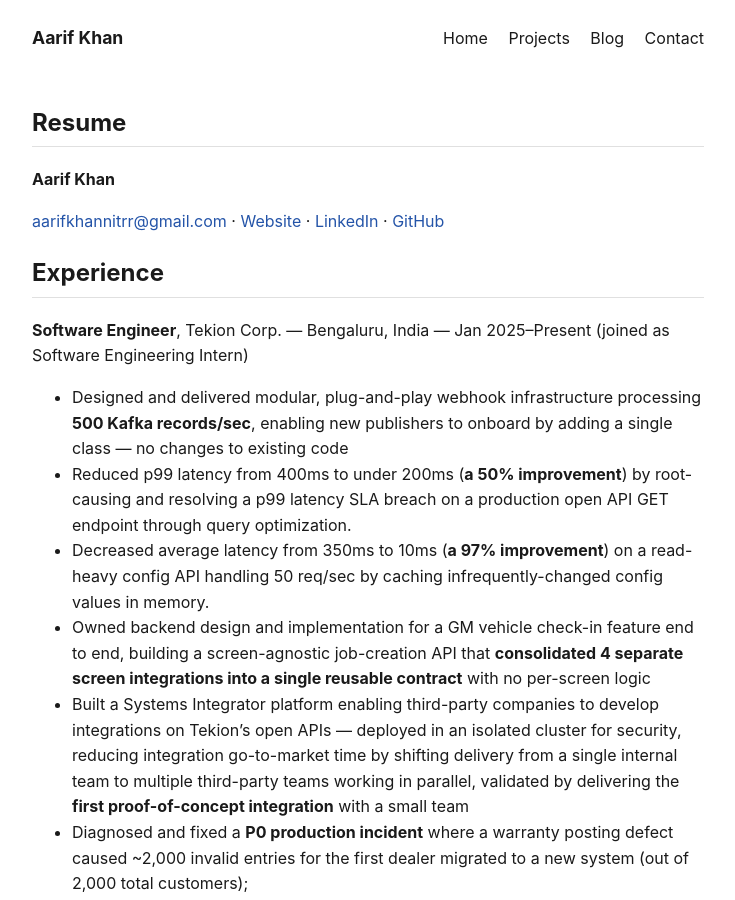
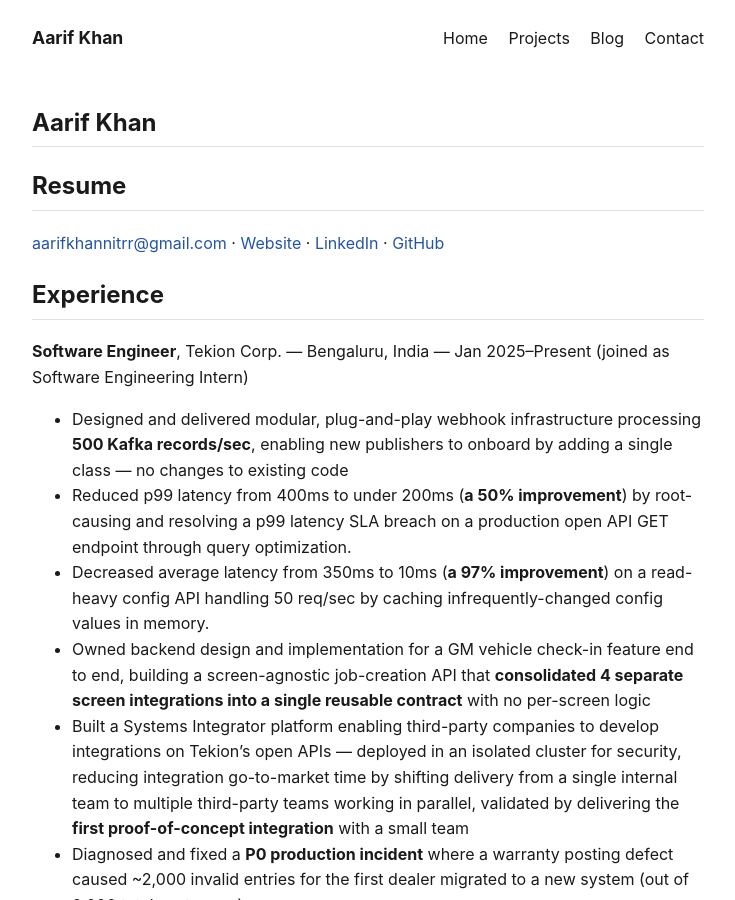
Before and after one commit to aarifkhan7/aarifkhan7.github.io, a Jekyll site: the page built from resume.md, in a window 1280 px wide and 900 px high. Shown: the whole window, without its empty margins (272-1007 px from the left). Built offline with Jekyll 4.4.1, drawn with Linux system fonts in a browser that asks for light colours.

Commit message:
Make name the top-level heading, Resume a subheading
Previously the page layout auto-rendered the "Resume" title as an h1
above the name, which was just bold text with no heading level at
all. Adds a hide_h1 front-matter flag so resume.md can render its own
heading order instead: name as h1, "Resume" as h2 beneath it. Other
pages using the page layout are unaffected since the flag defaults to
showing the auto h1.

```diff
--- a/_layouts/page.html
+++ b/_layouts/page.html
@@ -2,6 +2,6 @@
 layout: default
 ---
 <article class="page">
-  {% if page.title %}<h1>{{ page.title }}</h1>{% endif %}
+  {% if page.title and page.hide_h1 != true %}<h1>{{ page.title }}</h1>{% endif %}
   {{ content }}
 </article>
--- a/resume.md
+++ b/resume.md
@@ -2,12 +2,15 @@
 layout: page
 title: Resume
 permalink: /resume/
+hide_h1: true
 description: >-
   Resume of Aarif Khan, a software engineer with experience in backend
   systems, RESTful APIs, and a background in Computer Science and Mathematics.
 ---
 
-**{{ site.author.name }}**
+# {{ site.author.name }}
+
+## Resume
 
 [{{ site.author.email }}](mailto:{{ site.author.email }}) · [Website]({{ site.url }}) · [LinkedIn]({{ site.author.linkedin }}) · [GitHub](https://github.com/aarifkhan7)
 
```
Also changed, not shown: 2 other files.
